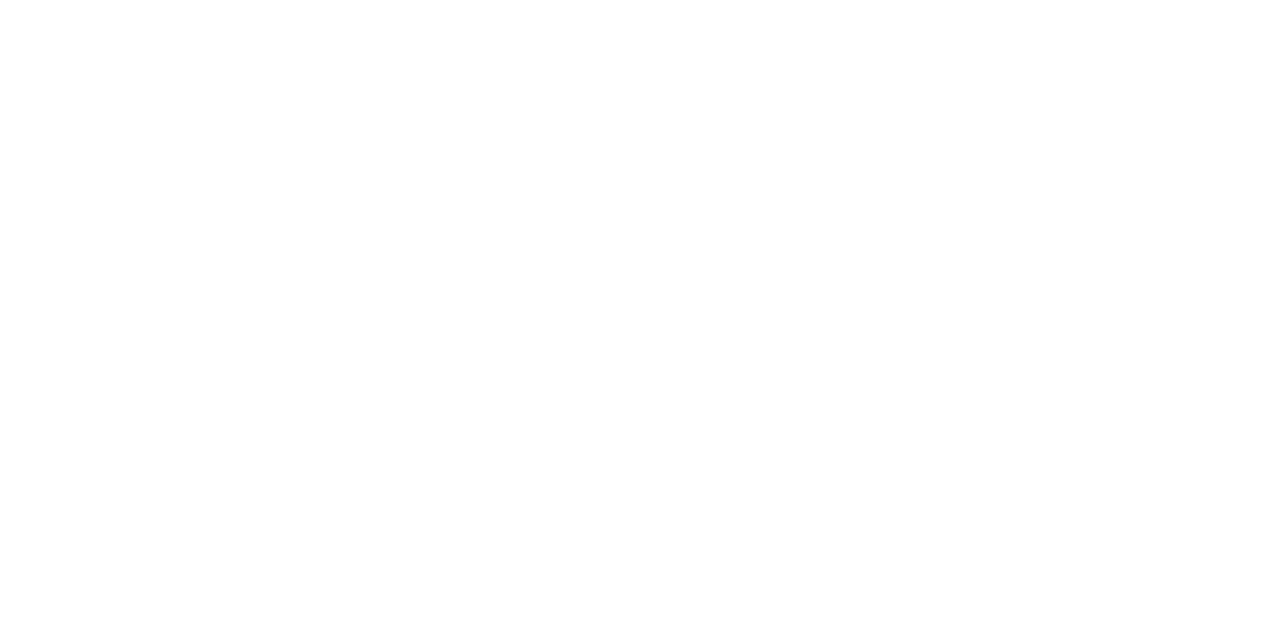
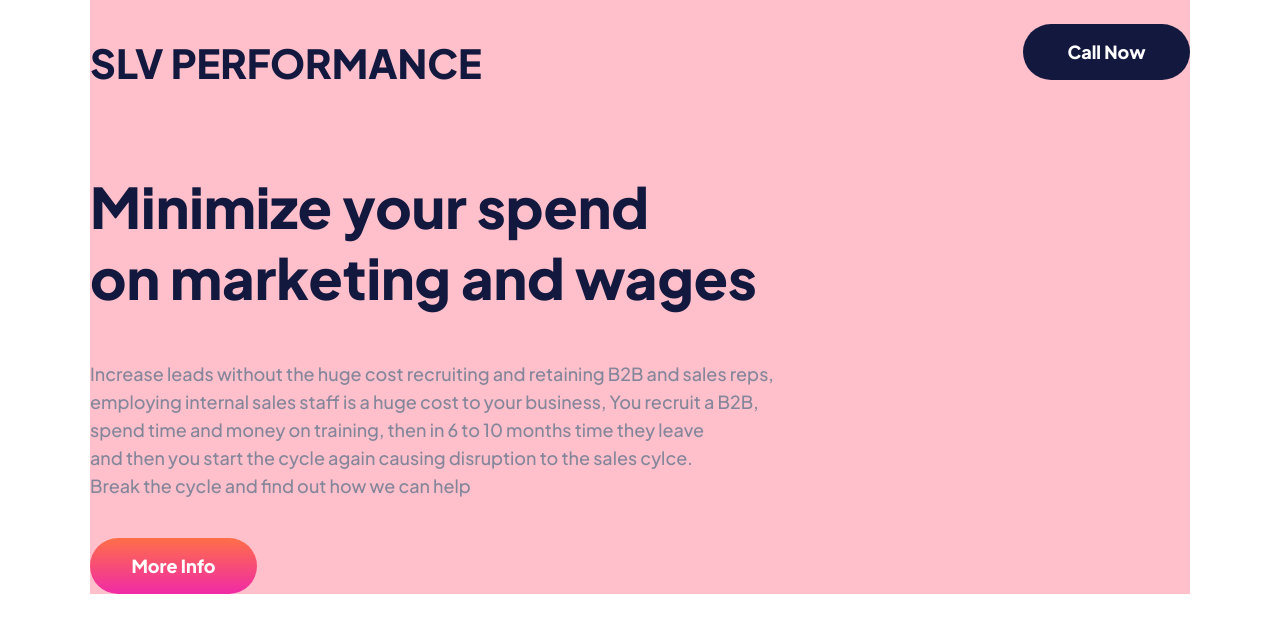
Before and after one commit to shaunvan119/slv-sales-landing-page, a React (Create React App) app: page / in a window 1280 px wide. Shown: the top 632 px of the page. Built offline with nearby package versions, Linux system fonts and the light colour scheme.

Commit message:
completed top section and header

```diff
--- a/public/index.html
+++ b/public/index.html
@@ -3,6 +3,9 @@
   <head>
     <meta charset="utf-8" />
     <link rel="icon" href="%PUBLIC_URL%/favicon.ico" />
+    <link rel="preconnect" href="https://fonts.googleapis.com">
+    <link rel="preconnect" href="https://fonts.gstatic.com" crossorigin>
+    <link href="https://fonts.googleapis.com/css2?family=Plus+Jakarta+Sans:wght@200;400;500;800&display=swap" rel="stylesheet">
     <meta name="viewport" content="width=device-width, initial-scale=1" />
     <meta name="theme-color" content="#000000" />
     <meta
--- a/src/App.js
+++ b/src/App.js
@@ -1,14 +1,12 @@
 
-
+import Header from "./components/Header";
+import TopSection from "./components/TopSection";
 
 function App() {
   return (
-    <div className="App">
-      <header className="App-header">
-
-
-
-      </header>
+    <div className="wrapper">
+      <Header/>
+      <TopSection/>
     </div>
   );
 }
--- a/src/components/Header.js
+++ b/src/components/Header.js
@@ -0,0 +1,13 @@
+
+
+function Header() {
+
+    return (
+        <header className="top-header">
+            <h1 className="heading">SLV PERFORMANCE</h1>
+            <button className="call-button">Call Now</button>
+        </header>
+    )
+}
+
+export default Header
--- a/src/components/Topsection.js
+++ b/src/components/Topsection.js
@@ -0,0 +1,12 @@
+function TopSection() {
+
+    return (
+        <div className="top-section">
+            <h2 className="top-heading">Minimize your spend<br/>on marketing and wages</h2>
+            <p className="top-paragraph">Increase leads without the huge cost recruiting and retaining B2B and sales reps,<br/>employing internal sales staff is a huge cost to your business, You recruit a B2B,<br/>spend time and money on training, then in 6 to 10 months time they leave<br/> and then you start the cycle again causing disruption to the sales cylce.<br/>Break the cycle and find out how we can help  </p>
+            <button className="more-info">More Info</button>
+        </div>
+    )
+}
+
+export default TopSection
--- a/src/index.css
+++ b/src/index.css
@@ -1,13 +1,90 @@
 body {
   margin: 0;
-  font-family: -apple-system, BlinkMacSystemFont, 'Segoe UI', 'Roboto', 'Oxygen',
-    'Ubuntu', 'Cantarell', 'Fira Sans', 'Droid Sans', 'Helvetica Neue',
-    sans-serif;
-  -webkit-font-smoothing: antialiased;
-  -moz-osx-font-smoothing: grayscale;
+
 }
 
-code {
-  font-family: source-code-pro, Menlo, Monaco, Consolas, 'Courier New',
-    monospace;
+
+/*Layout*/
+
+.wrapper {
+  display: flex;
+  flex-direction: column;
+  background-color: pink;
+  max-width: 1100px; /*adjust the width to auto adjust*/
+  margin: 0 auto;
+
 }
+
+.top-header {
+  display: flex;
+  flex-direction: row;
+  justify-content: space-between;
+}
+
+.call-button {
+  margin-top: 24px;
+}
+
+.more-info {
+  margin-top: 20px;
+}
+
+/*Typography and color*/
+
+.heading {
+  color: #13183F;
+  font-family: Plus Jakarta Sans;
+  font-size: 40px;
+  font-weight: 800;
+  line-height: 71px;
+  letter-spacing: 0px;
+}
+ .top-heading {
+    font-family: Plus Jakarta Sans;
+    font-size: 56px;
+    font-weight: 800;
+    line-height: 71px;
+    letter-spacing: 0px;
+    color: #13183F;
+ }
+
+ .top-paragraph {
+    font-family: Plus Jakarta Sans;
+    font-size: 18px;
+    font-weight: 500;
+    line-height: 28px;
+    letter-spacing: 0px;
+
+
+ }
+
+button {
+  background: #13183F;
+  color: white;
+  border-radius: 28px;
+  height: 56px;
+  width: 167px;
+  border-radius: 28px;
+  font-family: Plus Jakarta Sans;
+  font-size: 18px;
+  font-weight: 700;
+  line-height: 28px;
+  letter-spacing: 0px;
+  border: none;
+}
+
+.more-info {
+  background: linear-gradient(180deg, #FF6F48 0%, #F02AA6 100%);
+
+}
+
+.top-paragraph {
+  font-family: Plus Jakarta Sans;
+  font-size: 18px;
+  font-weight: 500;
+  line-height: 28px;
+  letter-spacing: 0px;
+  color: #83869A;
+
+
+}
```
Also changed, not shown: src/assets/logo.svg (renamed from src/assets/logo-dark.svg), 1 other file (tests, documents, lock files or other folders).
